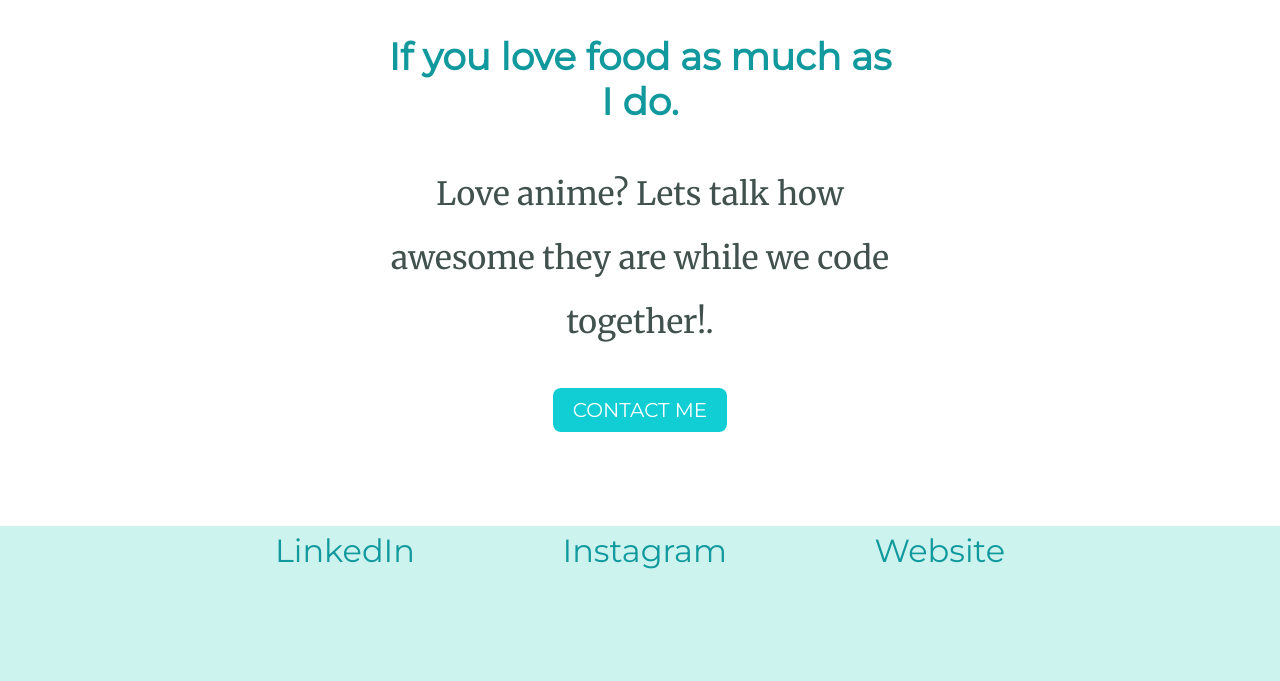
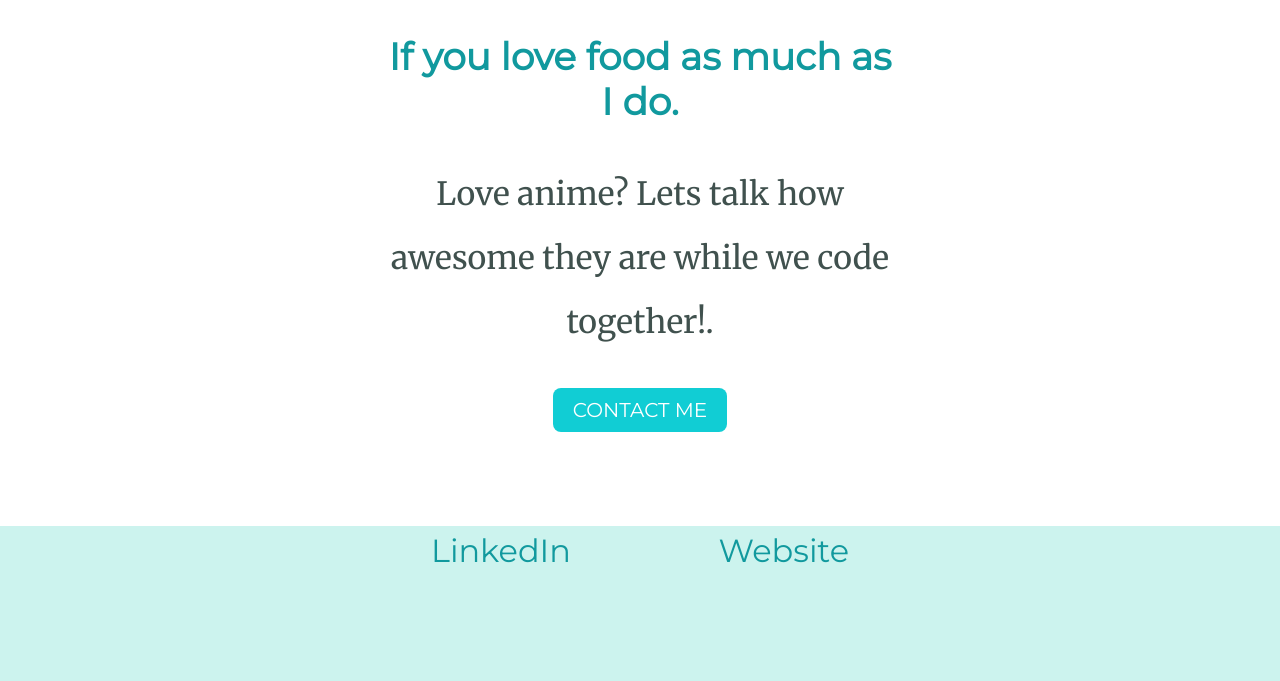
Before and after one commit to Adyant-Mishra/personal-site, a plain HTML site: page index.html in a window 1280 px wide. Shown: the part 2963-3644 px from the top of the page. Drawn offline with Linux system fonts and the light colour scheme; files whose address does not match are found by name.

Commit message:
Update index.html

```diff
--- a/index.html
+++ b/index.html
@@ -53,7 +53,7 @@
 
   <div class="bottom-container">
     <a class="footer-link" href="https://www.linkedin.com/">LinkedIn</a>
-    <a class="footer-link" href="https://www.instagram.com/?hl=en">Instagram</a>
+
     <a class="footer-link" href="file:///C:/Users/Adyant/Desktop/web%20developement/Css-My%20site/index.html">Website</a>
     <p class="copyright">© Adyant Mishra.</p>
   </div>
```
